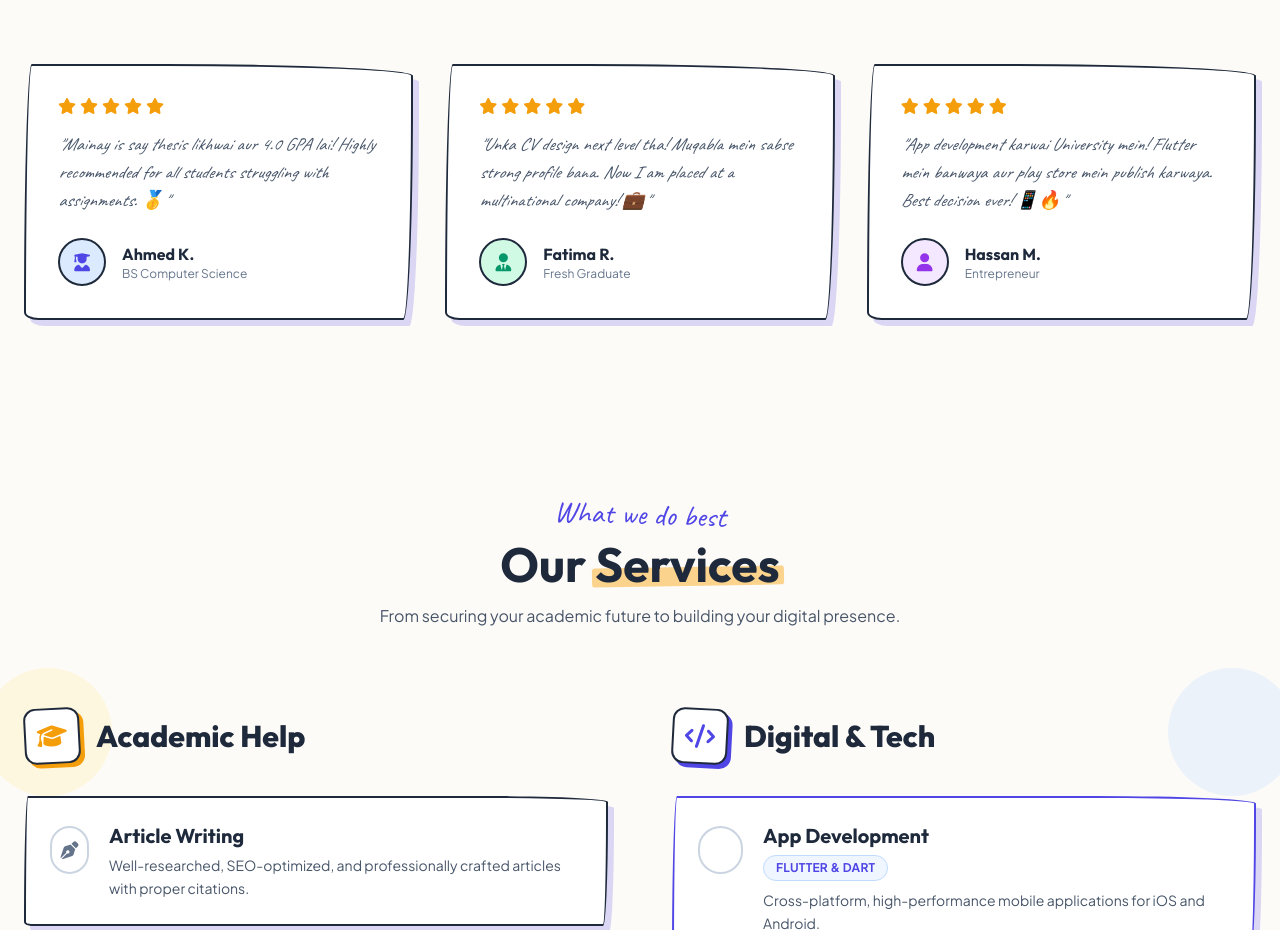
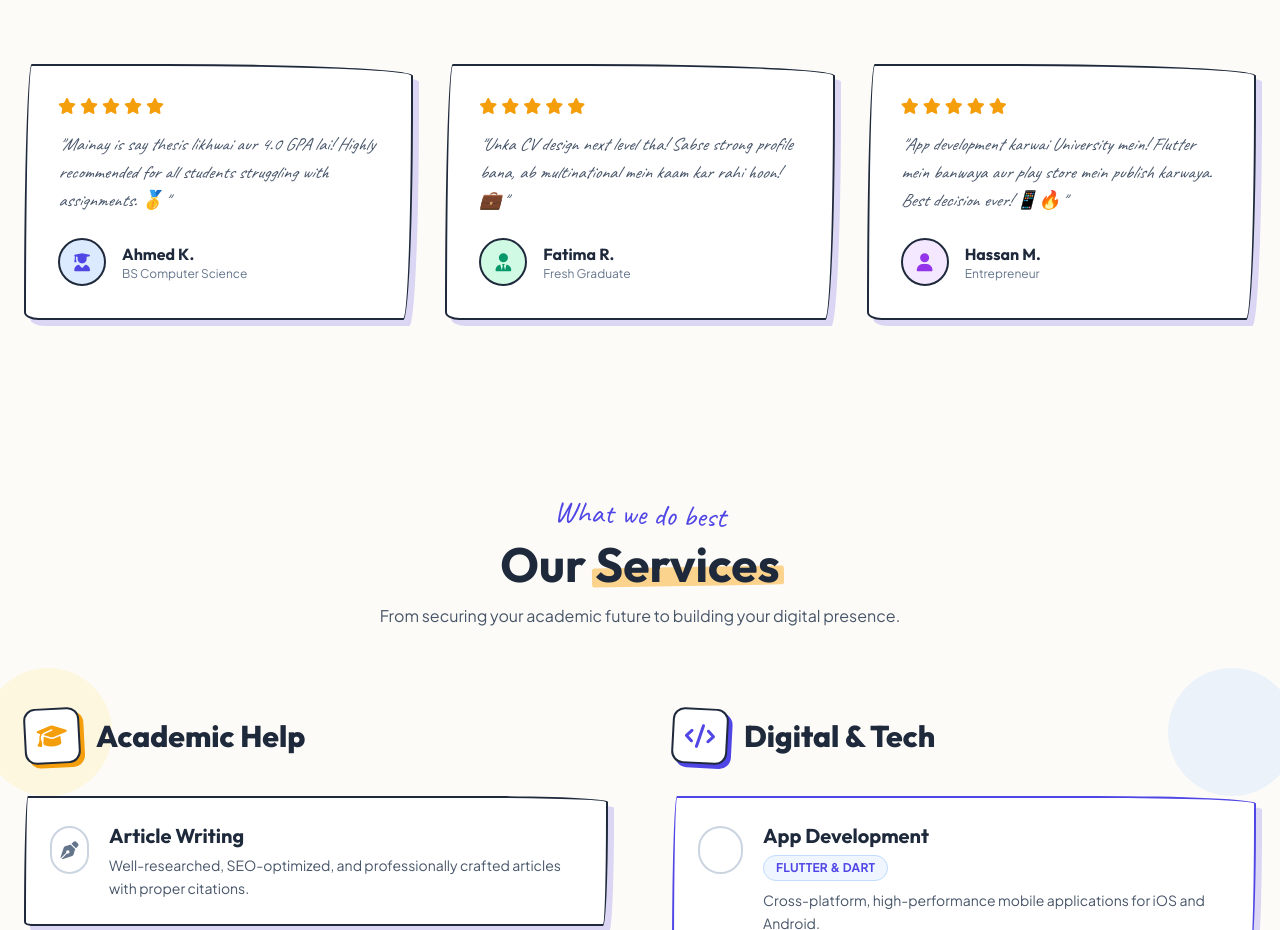
Before and after one commit to Motasaith/itqan_tech, a Next.js app: page / in a window 1280 px wide. Shown: the part 1622-2552 px from the top of the page. Built offline with nearby package versions, Linux system fonts and the light colour scheme.

Commit message:
Shorten review text

```diff
--- a/app/page.tsx
+++ b/app/page.tsx
@@ -281,7 +281,7 @@ export default function Home() {
                                 <i className="fas fa-star text-accent"></i>
                                 <i className="fas fa-star text-accent"></i>
                             </div>
-                            <p className="text-slate-600 italic mb-6 font-handwriting text-lg">"Unka CV design next level tha! Muqabla mein sabse strong profile bana. Now I am placed at a multinational company! 💼"</p>
+                            <p className="text-slate-600 italic mb-6 font-handwriting text-lg">"Unka CV design next level tha! Sabse strong profile bana, ab multinational mein kaam kar rahi hoon! 💼"</p>
                             <div className="flex items-center gap-4">
                                 <div className="w-12 h-12 rounded-full bg-emerald-100 border-2 border-ink flex items-center justify-center text-emerald-600 font-bold text-lg">
                                     <i className="fas fa-user-tie"></i>
```
